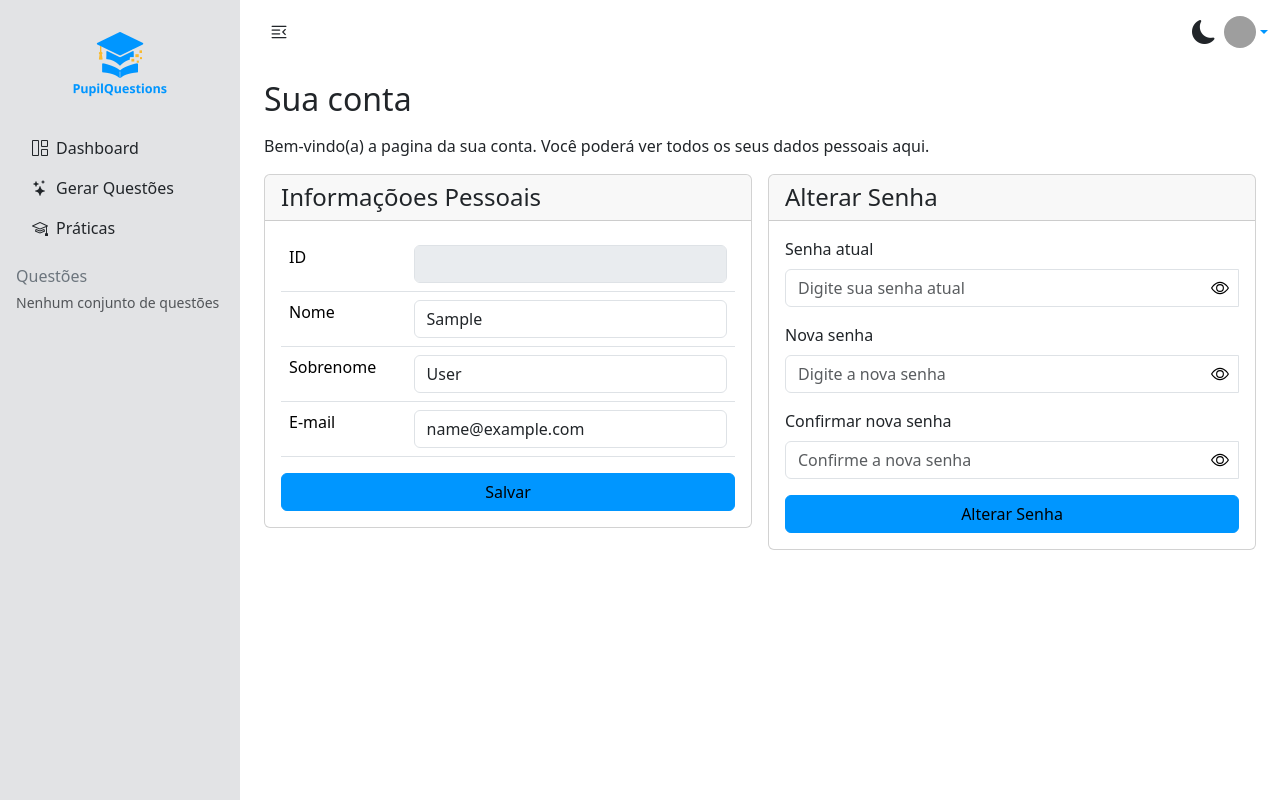
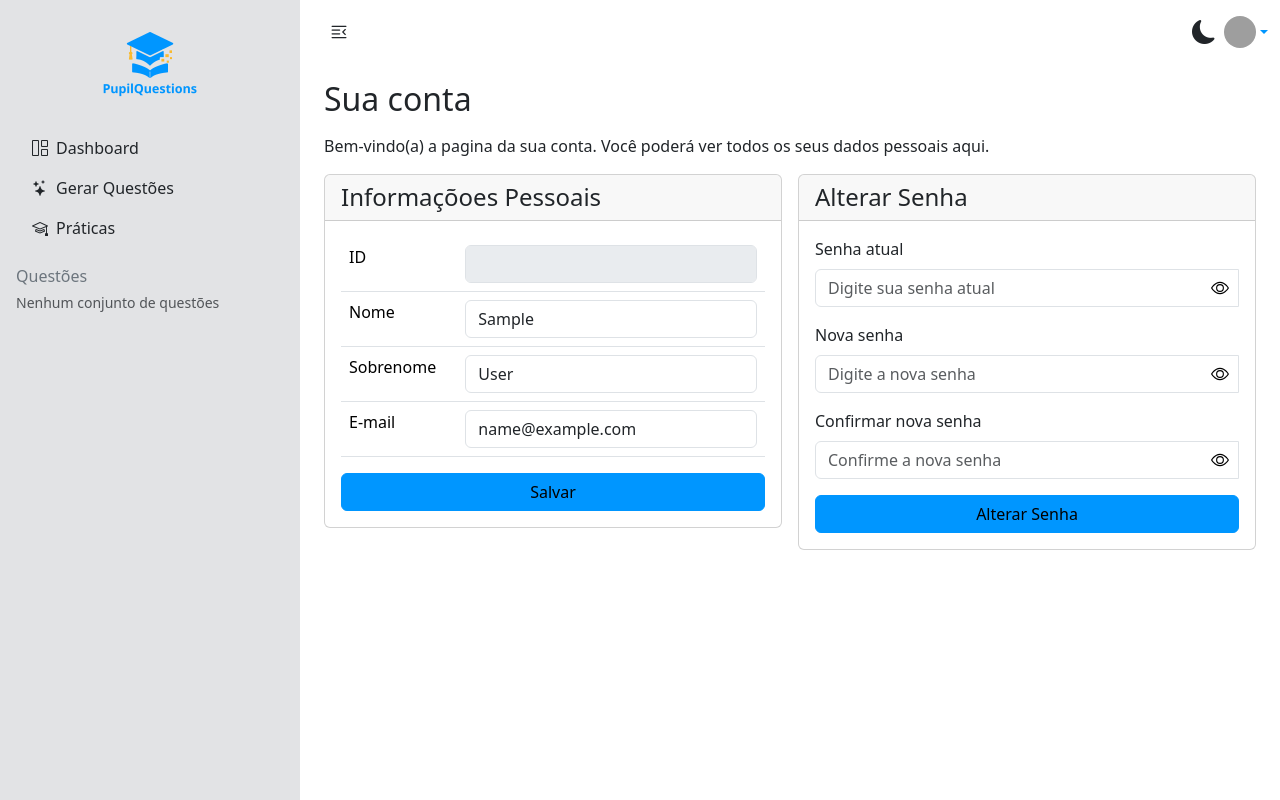
Before and after one commit to Joab0/pupil-questions, a Django app: page /account in a window 1280 px wide. Run offline with Django 5.2, Linux system fonts and the light colour scheme; the visitor is signed in with stand-in values (Sample User, id 1); data that the repository does not hold is empty; parts of the project's set-up code (start-up, migrations or seed data) failed here and were passed over; some libraries are stand-ins or nearby versions; grey boxes are pictures that could not be loaded.

Commit message:
feat: change sidebar width to 300px

```diff
--- a/backend/static/css/style.css
+++ b/backend/static/css/style.css
@@ -38,7 +38,7 @@ button.toggle-password:focus {
 
 /* Custom styles */
 .sidebar {
-  width: 240px;
+  width: 300px;
   transition: width 0.3s ease;
   overflow: hidden;
 }
```
